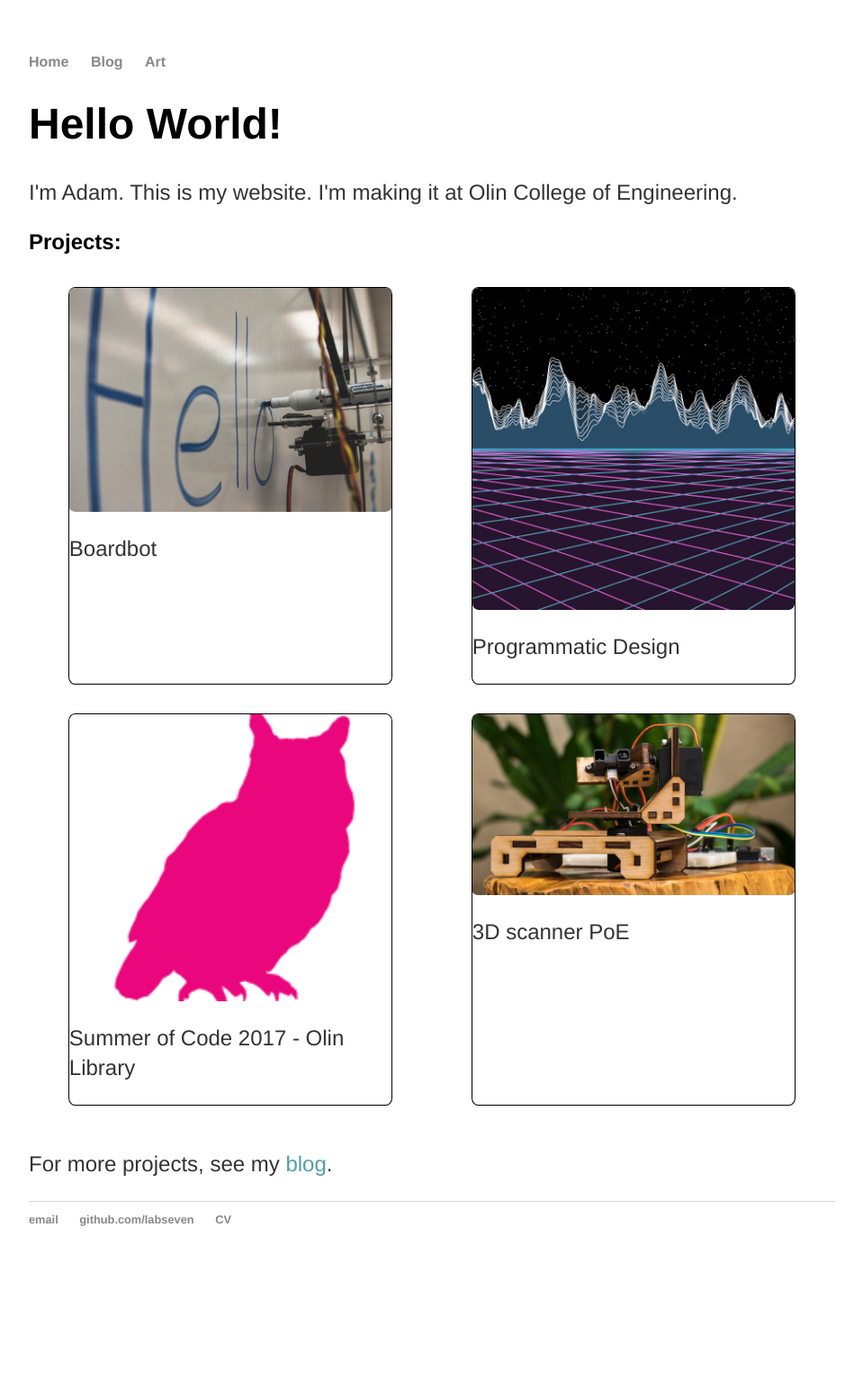
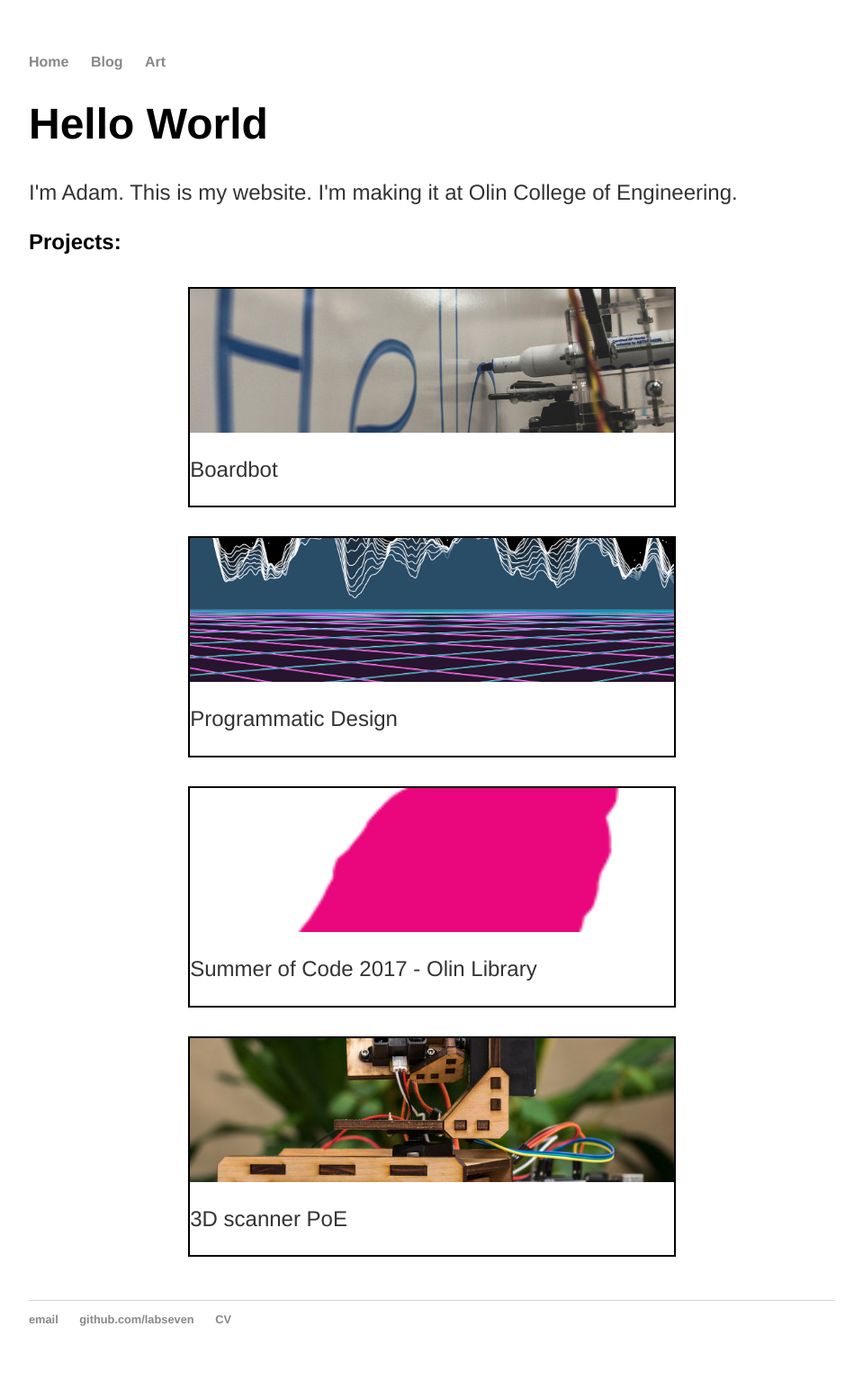
Before and after one commit to labseven/labseven.github.io, a Jekyll site: the page built from index.html, in a window 1280 px wide. Shown: the whole page at 90% size, without its empty margins (160-1119 px from the left). Built offline with Jekyll 4.4.1, drawn with Linux system fonts in a browser that asks for light colours; nearby versions of some CDN libraries; before the commit the page ends 1423 px from its top, so only the background shows below that.

Commit message:
Update frontpage

```diff
--- a/css/main.css
+++ b/css/main.css
@@ -102,6 +102,18 @@ ul.posts li {
 }
 
 .posts article {
+    margin: 1em auto 1em auto;
+    position: relative;
+    width: 60%;
+
+    border: 2px solid;
+}
+
+.posts article img {
+    max-height: 10em;
+    object-fit: cover;
+}
+/* .posts article {
   -moz-flex-grow: 0;
   -webkit-flex-grow: 0;
   -ms-flex-grow: 0;
@@ -141,7 +153,7 @@ ul.posts li {
     border:1px solid black;
     border-radius: 2%;
   }
-}
+} */
 
 .posts article img {
   display: block;
--- a/index.html
+++ b/index.html
@@ -3,7 +3,7 @@ layout: default
 title: Adam Novotny
 ---
 <div class="intro">
-		<h1>Hello World!</h1>
+		<h1>Hello World</h1>
 		<p>I'm Adam. This is my website. I'm making it at Olin College of Engineering.<br>
 
 
@@ -46,6 +46,3 @@ title: Adam Novotny
 		</article>
 	</div>
 </section>
-<section>
-	<p>For more projects, see my <a href="/blog">blog</a>.</p>
-</section>
```
